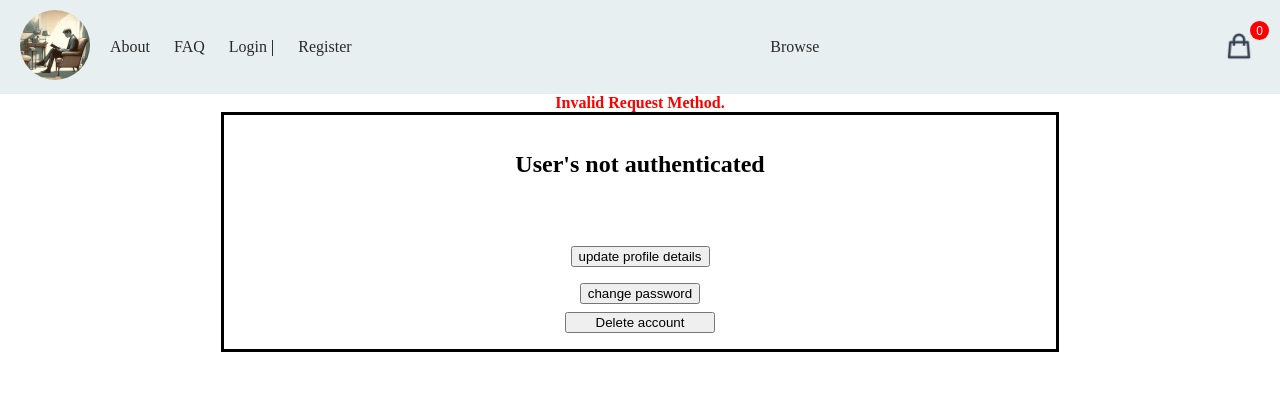
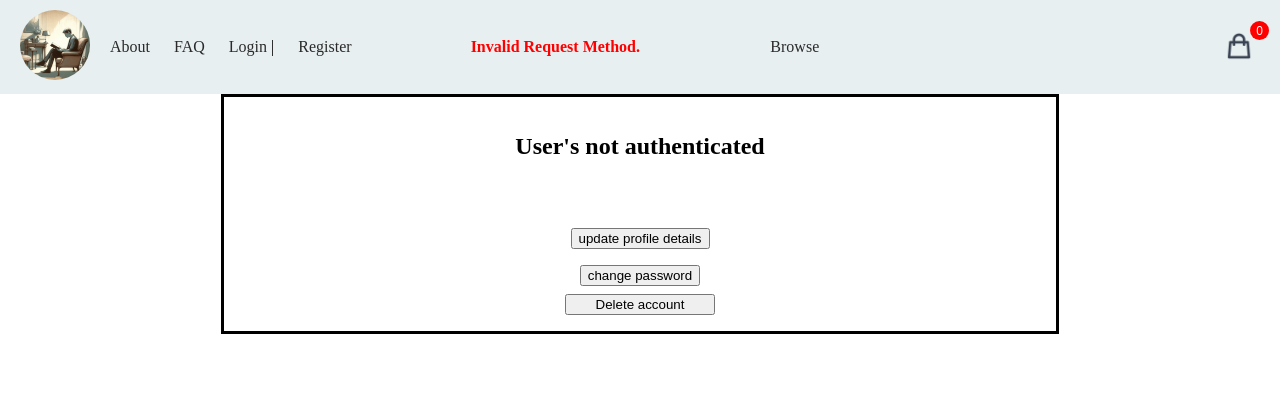
Before and after one commit to davidburchakov/bookshop, a Django app: page /profile-delete in a window 1280 px wide. Shown: the top 420 px of the page. Run offline with Django 5.2, Linux system fonts and the light colour scheme; parts of the project's set-up code (start-up, migrations or seed data) failed here and were passed over.

Commit message:
feedback messages update

```diff
--- a/shopapp/static/css/general.css
+++ b/shopapp/static/css/general.css
@@ -17,6 +17,12 @@ main{
 
 li {
     list-style-type: none;
+}
+
+.messages {
+    z-index: 2;
+    position: absolute;
+    right: 50vw;
 }
 
 .messages .success{
--- a/shopapp/templates/base.html
+++ b/shopapp/templates/base.html
@@ -85,7 +85,15 @@
                     <div id="close-btn">Close</div>
                 </div>
             </div>
-
+            <div class="messages">
+            {% if messages %}
+                {% for message in messages %}
+                    <div class="{{ message.tags }}">
+                        <b>{{ message }}</b>
+                    </div>
+                {% endfor %}
+            {% endif %}
+            </div>
         </header>
     {% endblock %}
 
--- a/shopapp/templates/user/profile.html
+++ b/shopapp/templates/user/profile.html
@@ -5,15 +5,6 @@
 {% endblock %}
 {% block main %}
     <main>
-        {% if messages %}
-            <div class="messages">
-                {% for message in messages %}
-                    <div class="{{ message.tags }}">
-                        <b>{{ message }}</b>
-                    </div>
-                {% endfor %}
-            </div>
-        {% endif %}
         <section class="profile">
             {% if user.is_authenticated %}
                 <h2>Profile {{ user.username }}</h2>
--- a/shopapp/views/user_view.py
+++ b/shopapp/views/user_view.py
@@ -96,8 +96,8 @@ def login_view(request: HttpRequest):
                 return redirect('index')
             else:
                 form.add_error(None, "Invalid username or password")
-    else:
-        messages.error(request, "Could not log in")
+        else:
+            messages.error(request, "Could not log in")
     return render(request, 'shopapp/login.html')
 
 
```
Also changed, not shown: shopapp/templates/shopapp/register.html (+0 -9 lines), shopapp/templates/shopapp/shop-index.html (+0 -10 lines), 1 other file.
